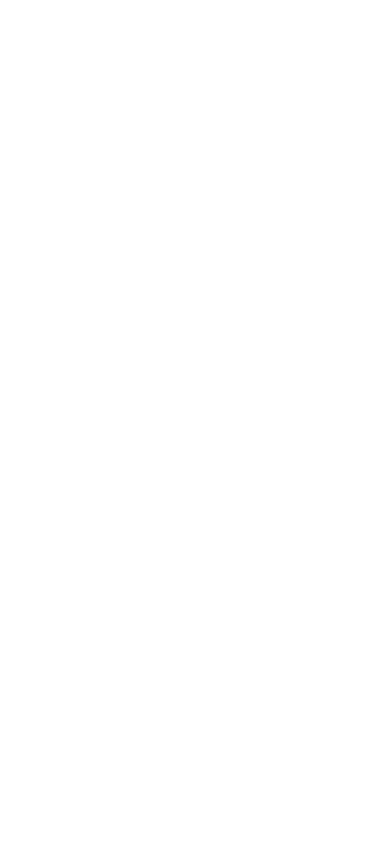
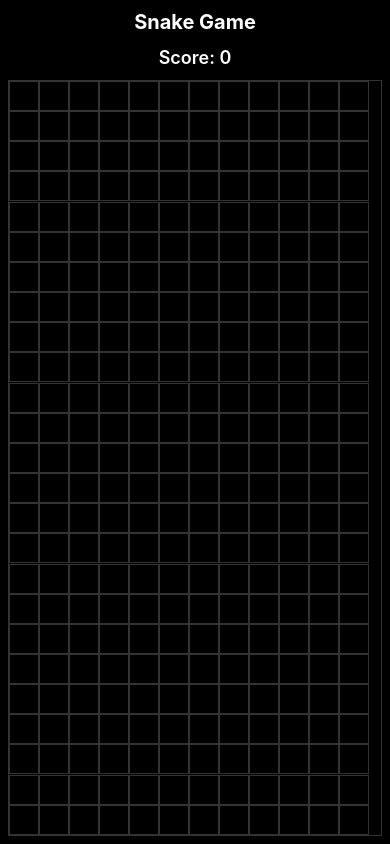
Before and after one commit to mihirsondagar/react-snake-game, a React (Vite) app: page / in a window 390 px wide. Built offline with nearby package versions, Linux system fonts and the light colour scheme.

Commit message:
Implement responsive board and snake movement

```diff
--- a/src/App.jsx
+++ b/src/App.jsx
@@ -1,7 +1,15 @@
 import React from "react";
+import Board from "./components/Board";
 
 const App = () => {
-  return <div></div>;
+  return (
+    <div className="flex flex-col gap-2 items-center p-2 bg-black h-screen overflow-hidden w-full text-white">
+      <h1 className="text-xl font-bold">Snake Game</h1>
+      <h3 className="text-lg font-semibold">Score: 0</h3>
+
+      <Board />
+    </div>
+  );
 };
 
 export default App;
--- /dev/null
+++ b/src/components/Board.jsx
@@ -0,0 +1,88 @@
+import React, { useEffect, useRef, useState } from "react";
+
+const blockSize = 30;
+
+const Board = () => {
+  const boardRef = useRef(null);
+  const [rows, setRows] = useState(0);
+  const [cols, setCols] = useState(0);
+
+  const [snake, setSnake] = useState([{ row: 1, col: 3 }]);
+
+  useEffect(() => {
+    const updateDimensions = () => {
+      const calcRows = Math.floor(boardRef.current.clientHeight / blockSize);
+      const calcCols = Math.floor(boardRef.current.clientWidth / blockSize);
+
+      setRows(calcRows);
+      setCols(calcCols);
+    };
+
+    updateDimensions();
+
+    const observer = new ResizeObserver(() => {
+      updateDimensions();
+    });
+
+    observer.observe(boardRef.current);
+
+    return () => {
+      observer.disconnect();
+    };
+  }, []);
+
+  let cells = [];
+
+  for (let i = 0; i < rows; i++) {
+    for (let j = 0; j < cols; j++) {
+      let isSnake = snake.some(
+        (segment) => segment.row === i && segment.col === j,
+      );
+
+      let elem = (
+        <div
+          key={`${i}-${j}`}
+          style={{
+            backgroundColor: isSnake ? "limegreen" : "transparent",
+            border: "1px solid #333333",
+            width: `${blockSize}px`,
+            height: `${blockSize}px`,
+          }}
+        ></div>
+      );
+
+      cells.push(elem);
+    }
+  }
+
+  useEffect(() => {
+    const intervalId = setInterval(() => {
+      setSnake((prev) => {
+        let head = { row: prev[0].row, col: prev[0].col + 1 };
+        let newSnake = [head, ...prev];
+        newSnake.pop();
+        return newSnake;
+      });
+    }, 200);
+
+    return () => {
+      clearInterval(intervalId);
+    };
+  }, []);
+
+  return (
+    <div
+      ref={boardRef}
+      style={{
+        border: "1px solid #333333",
+        display: "grid",
+        gridTemplateColumns: `repeat(${cols}, ${blockSize}px)`,
+      }}
+      className="w-full grow"
+    >
+      {cells}
+    </div>
+  );
+};
+
+export default Board;
```
Also changed, not shown: 1 other file (tests, documents, lock files or other folders).
